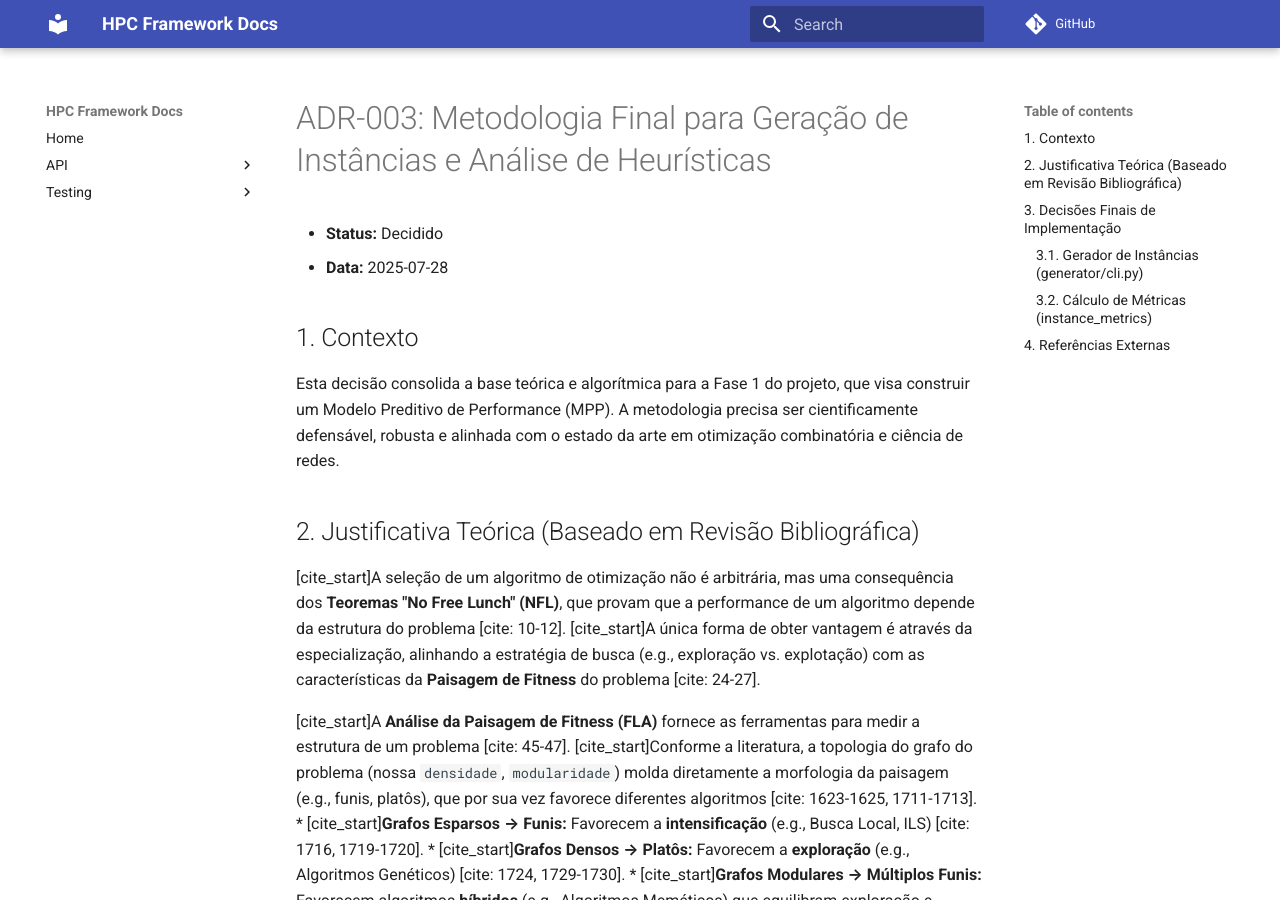
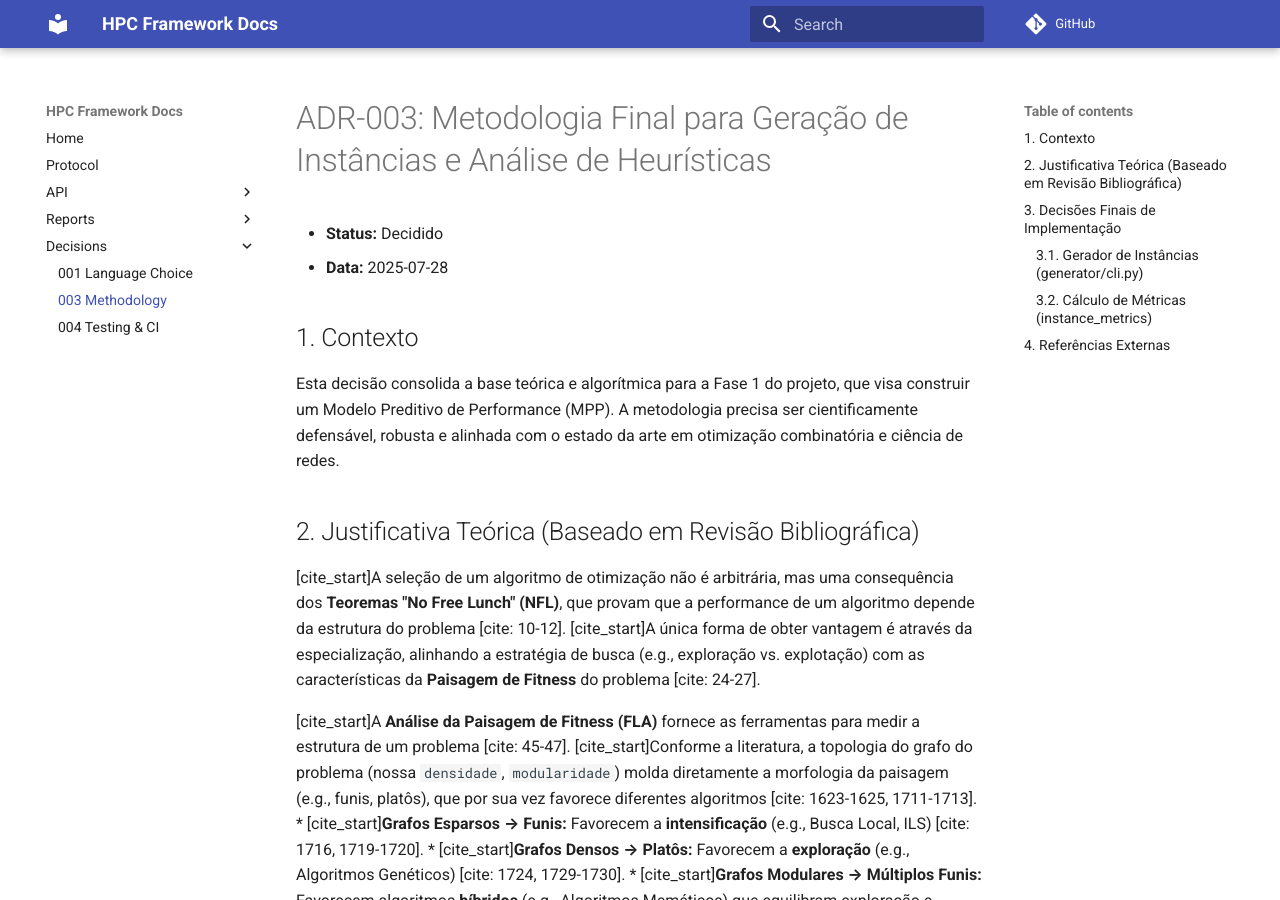
Before and after one commit to Gorgomel/Heuristic_Benchmarking_Framework, an MkDocs documentation site: the page built from docs/decisions/003_metodologia_gerador_e_analise.md, in a window 1280 px wide and 900 px high. Built offline with MkDocs 1.6.1 and Material for MkDocs 9.7.7, drawn with Linux system fonts in a browser that asks for light colours; comment, search, counter and statistics services are not loaded; some of the changed lines change nothing that is shown.

```diff
--- a/mkdocs.yml
+++ b/mkdocs.yml
@@ -6,21 +6,20 @@
 
 nav:
   - Home: index.md
+  - Protocol: protocol/proto_v3.1.1.md
   - API:
-      - generator/cli: api/generator_cli.md
-      - heuristics/greedy: api/heuristics_greedy.md
-      - hpc_framework/cli: api/hpc_framework_cli.md
-      - orchestrator/ssh_executor: api/orchestrator_ssh_executor.md
-  - Testing:
-      - Overview: testing/TESTING.md
-      - CI: testing/CI.md
-      - Traceability: testing/TRACEABILITY.md
-      - Cases:
-          - TC_001_modularity_gate: testing/testcases/TC_001_modularity_gate.md
-          - TC_002_cv_ceiling: testing/testcases/TC_002_cv_ceiling.md
-          - TC_003_schema_freeze: testing/testcases/TC_003_schema_freeze.md
-          - TC_004_cli_examples: testing/testcases/TC_004_cli_examples.md
-          - TC_005_perf_smoke: testing/testcases/TC_005_perf_smoke.md
+    - Generator CLI: api/generator_cli.md
+    - Heuristics (Greedy): api/heuristics_greedy.md
+    - Framework CLI: api/hpc_framework_cli.md
+    - SSH Orchestrator: api/orchestrator_ssh_executor.md
+  - Reports:
+    - Instance Generator: reports/01_instance_generator.md
+    - Experimental Campaign: reports/02_experimental_campaign.md
+  - Decisions:
+    - 001 Language Choice: decisions/001_choice_heuristic_language.md
+    - 003 Methodology: decisions/003_metodologia_gerador_e_analise.md
+    - 004 Testing & CI: decisions/004_testing_and_ci.md
+
 
 plugins:
   - search
@@ -28,7 +27,7 @@
   - mkdocstrings:
       handlers:
         python:
-          paths: [src]       # <- em vez de setup_commands
+          paths: [src]
           options:
             docstring_style: google
             docstring_section_style: table
```
